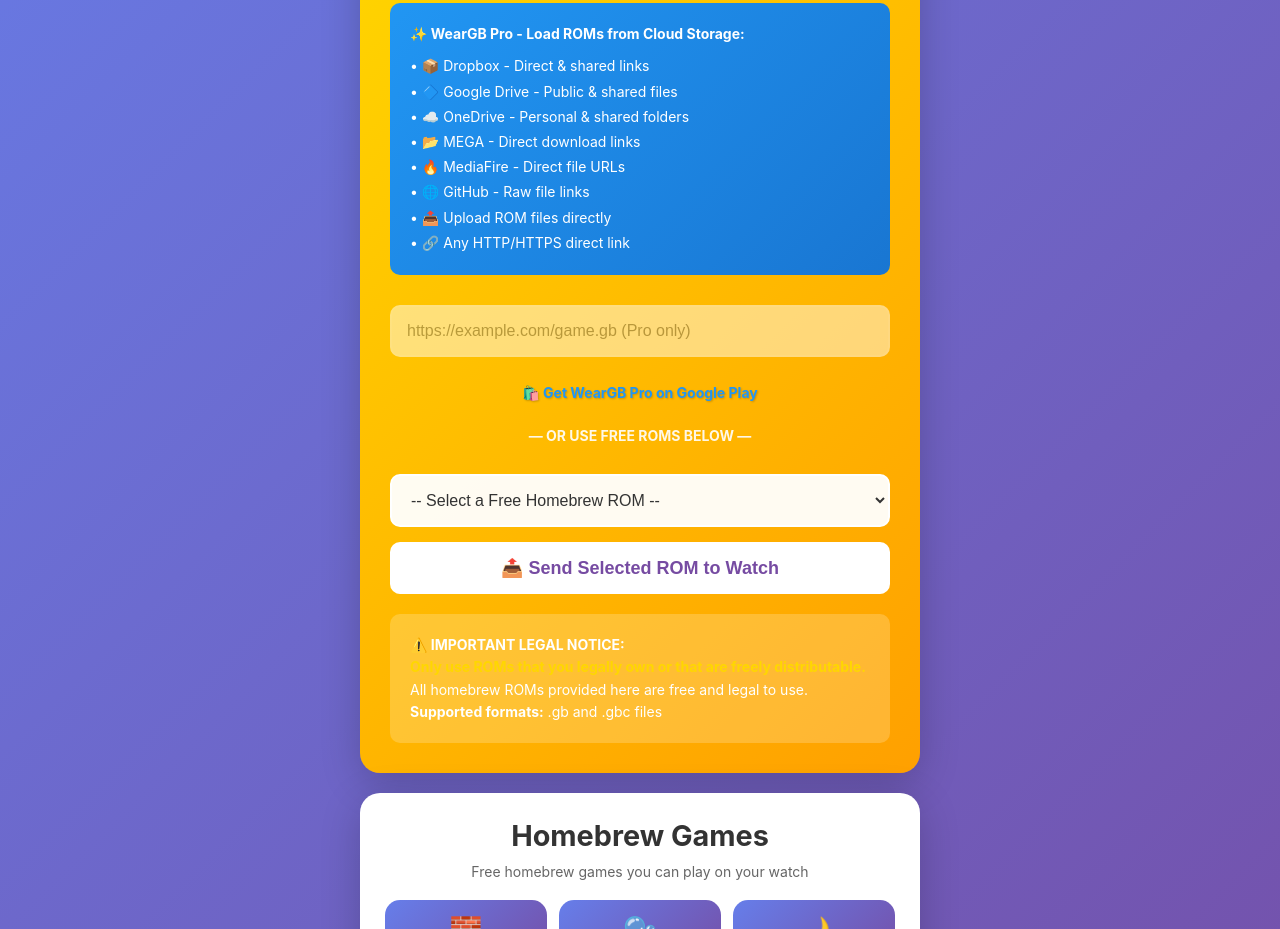
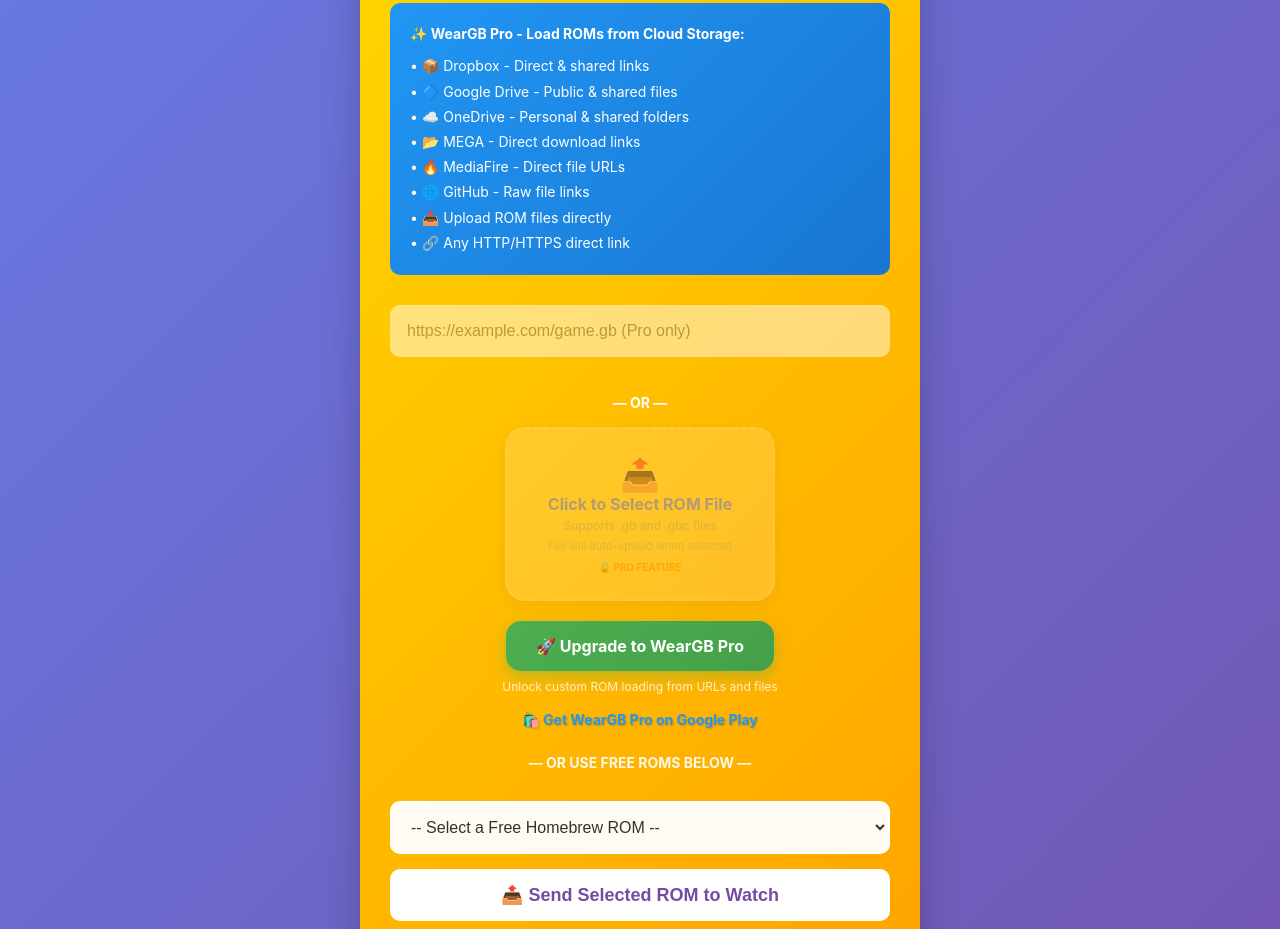
Before and after one commit to KonsomeJona/konsomejona.github.io, a plain HTML site: page weargb-input.html in a window 1280 px wide. Shown: the part 424-1353 px from the top of the page. Drawn offline with Linux system fonts and the light colour scheme; no server answers.

Commit message:
WGB-109: enhance free version UI with disabled ROM upload teaser and prominent upgrade button

```diff
--- a/weargb-input.html
+++ b/weargb-input.html
@@ -321,6 +321,12 @@
         .file-upload-label:not(.disabled) .file-upload-btn:active {
             transform: translateY(-1px);
         }
+
+        /* Upgrade button hover effect */
+        #upgradeButtonSection a:hover {
+            transform: translateY(-2px);
+            box-shadow: 0 8px 25px rgba(76, 175, 80, 0.6) !important;
+        }
     </style>
 </head>
 <body>
@@ -371,7 +377,7 @@
                 </button>
 
                 <!-- File Upload Section -->
-                <div id="fileUploadSection" style="margin-top: 20px; display: none; text-align: center;">
+                <div id="fileUploadSection" style="margin-top: 20px; text-align: center;">
                     <div style="text-align: center; margin-bottom: 15px;">
                         <span style="color: white; font-size: 14px; font-weight: bold;">— OR —</span>
                     </div>
@@ -381,6 +387,7 @@
                             <span style="font-size: 16px; font-weight: bold; color: #667eea;">Click to Select ROM File</span><br>
                             <span style="font-size: 12px; opacity: 0.7;">Supports .gb and .gbc files</span><br>
                             <span style="font-size: 11px; opacity: 0.6; margin-top: 5px; display: block;">File will auto-upload when selected</span>
+                            <span style="font-size: 10px; color: #FF9800; font-weight: bold; margin-top: 8px; display: block;">🔒 PRO FEATURE</span>
                         </div>
                         <input type="file"
                                id="romFile"
@@ -389,15 +396,31 @@
                                style="display: none;">
                     </label>
                 </div>
+            </div>
 
-                <!-- Upgrade Link for Free Users -->
-                <div id="upgradeLink" style="text-align: center; margin-top: 10px;">
-                    <a href="https://play.google.com/store/apps/details?id=me.takohi.weargb.pro"
-                       target="_blank"
-                       style="color: #2196F3; text-decoration: none; font-weight: bold; font-size: 14px; text-shadow: 1px 1px 2px rgba(0,0,0,0.2);">
-                       🛍️ Get WearGB Pro on Google Play
-                    </a>
+            <!-- Prominent Upgrade Button (for Free Users) -->
+            <div id="upgradeButtonSection" style="text-align: center; margin-top: 20px;">
+                <a href="https://play.google.com/store/apps/details?id=me.takohi.weargb.pro"
+                   target="_blank"
+                   style="display: inline-block; background: linear-gradient(135deg, #4CAF50, #45a049);
+                          color: white; padding: 15px 30px; border-radius: 15px;
+                          text-decoration: none; font-weight: bold; font-size: 16px;
+                          box-shadow: 0 5px 15px rgba(76, 175, 80, 0.4);
+                          transition: all 0.3s ease;">
+                   🚀 Upgrade to WearGB Pro
+                </a>
+                <div style="margin-top: 8px; font-size: 12px; color: rgba(255,255,255,0.8);">
+                    Unlock custom ROM loading from URLs and files
                 </div>
+            </div>
+
+            <!-- Small Upgrade Link (for Free Users) -->
+            <div id="upgradeLink" style="text-align: center; margin-top: 15px;">
+                <a href="https://play.google.com/store/apps/details?id=me.takohi.weargb.pro"
+                   target="_blank"
+                   style="color: #2196F3; text-decoration: none; font-weight: bold; font-size: 14px; text-shadow: 1px 1px 2px rgba(0,0,0,0.2);">
+                   🛍️ Get WearGB Pro on Google Play
+                </a>
             </div>
 
             <p style="text-align: center; margin: 25px 0 15px 0; color: white; opacity: 0.9; font-weight: bold; font-size: 14px;">
@@ -566,7 +589,8 @@
             downloadBtn.style.opacity = '1';
             downloadBtn.style.cursor = 'pointer';
 
-            // Hide upgrade link
+            // Hide upgrade elements
+            document.getElementById('upgradeButtonSection').style.display = 'none';
             document.getElementById('upgradeLink').style.display = 'none';
 
             // Setup file upload handler
```
